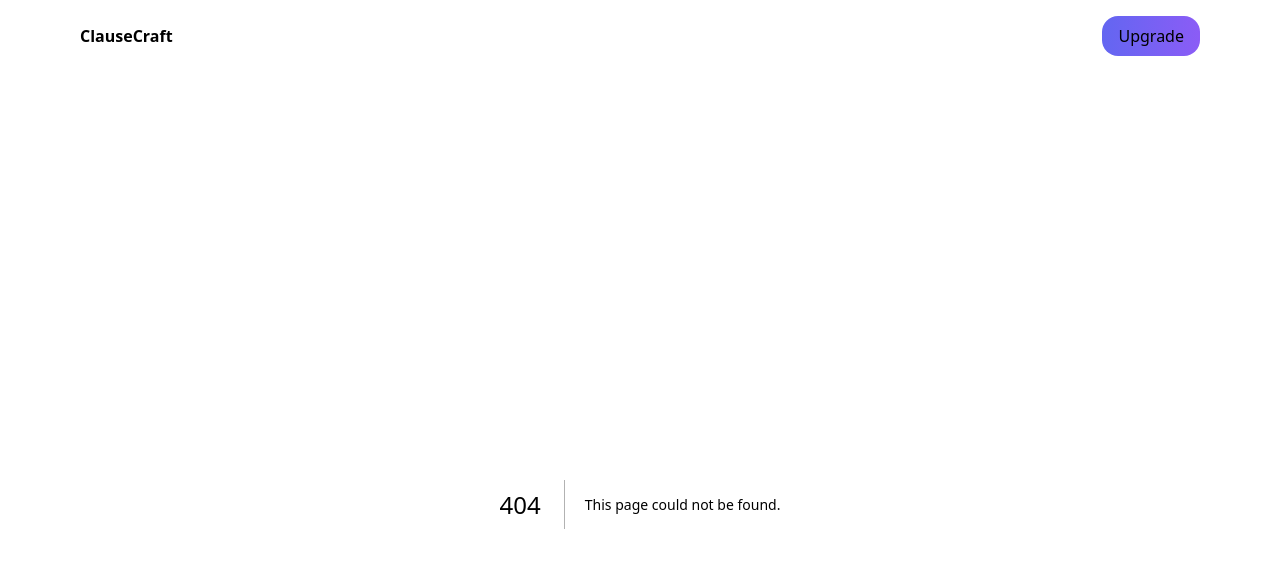
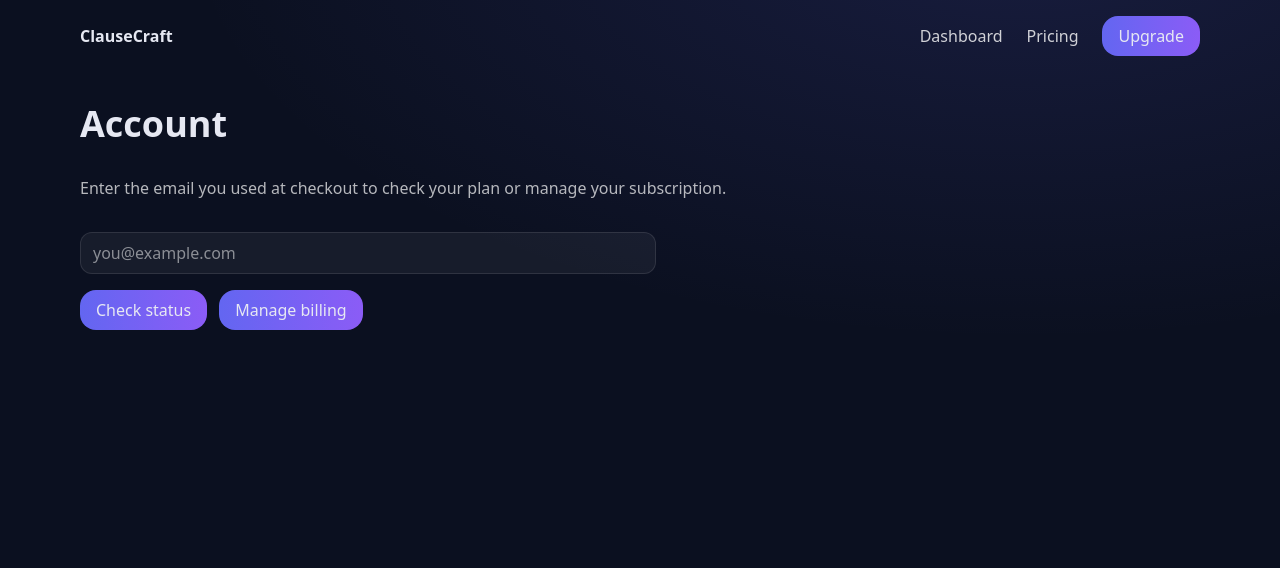
Before and after one commit to OnlyTheBr8ve/legal-saas-starter, a Next.js app: page /app/account in a window 1280 px wide. Before the commit this address had no page. Shown: the top 568 px of the page. Built offline with nearby package versions, Linux system fonts and the light colour scheme.

Commit message:
Create page.tsx

```diff
--- /dev/null
+++ b/app/app/account/page.tsx
@@ -0,0 +1,85 @@
+// app/account/page.tsx
+"use client";
+
+import { useState } from "react";
+
+export default function AccountPage() {
+  const [email, setEmail] = useState("");
+  const [status, setStatus] = useState<null | {
+    pro: boolean;
+    plan?: string;
+    error?: string;
+  }>(null);
+  const [loading, setLoading] = useState(false);
+
+  const checkStatus = async () => {
+    setLoading(true);
+    setStatus(null);
+    try {
+      const res = await fetch(`/api/account?email=${encodeURIComponent(email)}`);
+      const data = await res.json();
+      if (!res.ok) throw new Error(data?.error || "Failed");
+      setStatus({ pro: data.pro, plan: data.plan });
+    } catch (e: any) {
+      setStatus({ pro: false, error: e.message || "Error" });
+    } finally {
+      setLoading(false);
+    }
+  };
+
+  const manageBilling = () => {
+    if (!email) return alert("Enter the email used at checkout first.");
+    window.location.href = `/api/portal?email=${encodeURIComponent(email)}`;
+  };
+
+  return (
+    <main className="space-y-8">
+      <h1 className="text-4xl font-extrabold">Account</h1>
+      <p className="text-white/70">
+        Enter the email you used at checkout to check your plan or manage your
+        subscription.
+      </p>
+
+      <div className="grid gap-4 max-w-xl">
+        <input
+          className="input"
+          placeholder="you@example.com"
+          value={email}
+          onChange={(e) => setEmail(e.target.value)}
+        />
+        <div className="flex gap-3">
+          <button className="btn" onClick={checkStatus} disabled={loading}>
+            {loading ? "Checking…" : "Check status"}
+          </button>
+          <button className="btn" onClick={manageBilling}>
+            Manage billing
+          </button>
+        </div>
+
+        {status && (
+          <div
+            className={`rounded-xl border p-4 ${
+              status.pro ? "border-emerald-500" : "border-white/10"
+            }`}
+          >
+            {status.error ? (
+              <p className="text-red-400">Error: {status.error}</p>
+            ) : status.pro ? (
+              <p>
+                ✅ <strong>Pro</strong> — {status.plan}
+              </p>
+            ) : (
+              <p>
+                You’re on the <strong>Free</strong> plan.{" "}
+                <a className="underline" href="/pricing">
+                  Upgrade
+                </a>
+                .
+              </p>
+            )}
+          </div>
+        )}
+      </div>
+    </main>
+  );
+}
```
